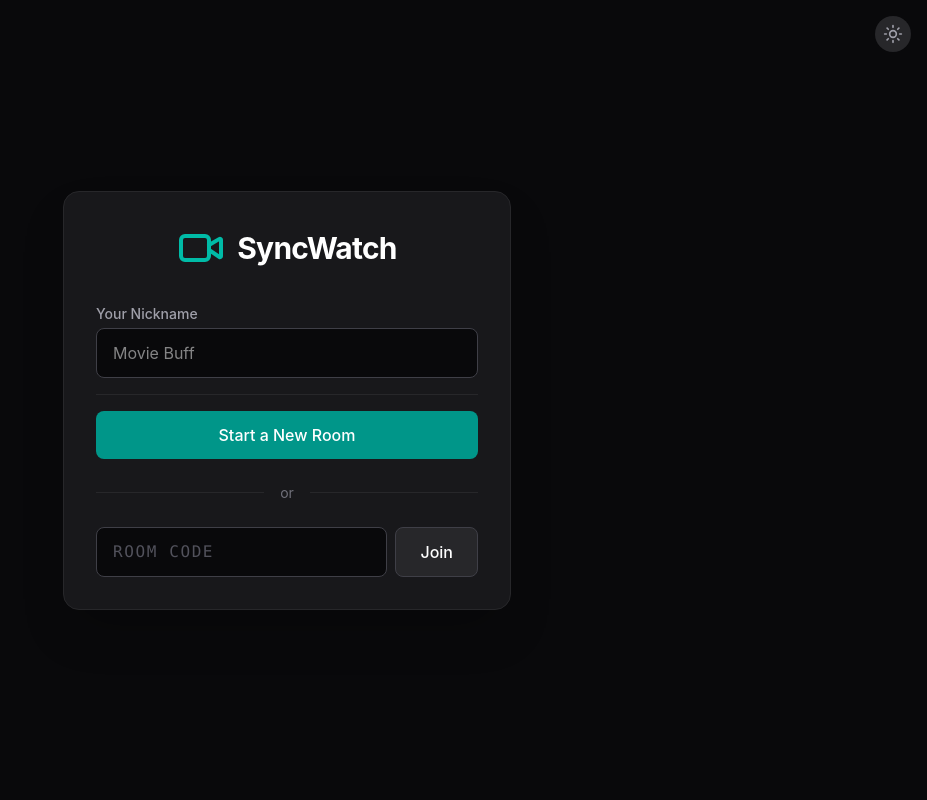
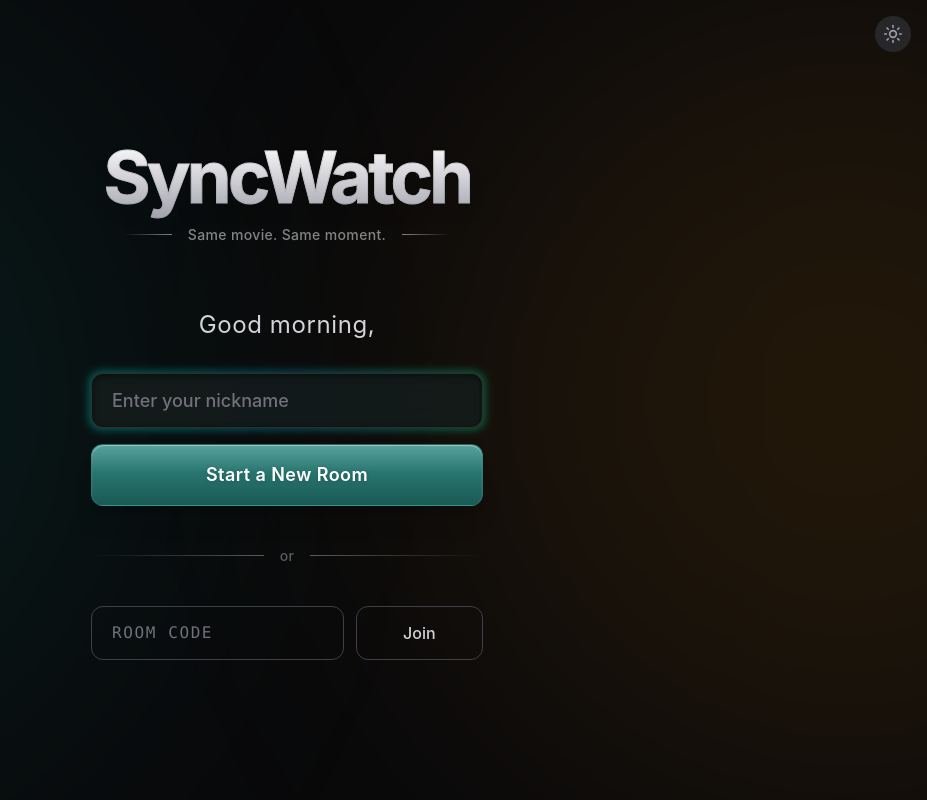
Before and after one commit to sampratigaurav/syncwatch, a React (Vite) app in the folder client/: page / in a window 1280 px wide. Shown: the whole page, without its empty margins (353-1280 px from the left). Built offline with nearby package versions, Linux system fonts and the light colour scheme.

Commit message:
Redesign home page for light and dark modes

```diff
--- a/client/src/pages/Home.tsx
+++ b/client/src/pages/Home.tsx
@@ -1,7 +1,6 @@
-import { useState } from 'react';
+import { useState, useEffect } from 'react';
 import { useNavigate, useParams } from 'react-router-dom';
 import { useRoomStore } from '../store/roomStore';
-import { Video } from 'lucide-react';
 import { SERVER_URL } from '../lib/config';
 
 export default function Home() {
@@ -14,6 +13,14 @@ export default function Home() {
   const [inputName, setInputName] = useState(nickname);
   const [error, setError] = useState('');
   const [isLoading, setIsLoading] = useState(false);
+  const [greeting, setGreeting] = useState('');
+
+  useEffect(() => {
+    const hour = new Date().getHours();
+    if (hour < 12) setGreeting('Good morning,');
+    else if (hour < 18) setGreeting('Good afternoon,');
+    else setGreeting('Good evening,');
+  }, []);
 
   const handleCreateRoom = async () => {
     if (!inputName.trim()) {
@@ -67,65 +74,96 @@ export default function Home() {
   };
 
   return (
-    <div className="flex flex-col items-center justify-center min-h-screen p-4">
-      <div className="w-full max-w-md p-8 rounded-2xl bg-zinc-900 border border-zinc-800 shadow-2xl">
-        <div className="flex items-center justify-center mb-8 text-teal-500">
-          <Video className="w-12 h-12 mr-3" />
-          <h1 className="text-3xl font-bold text-white tracking-tight">SyncWatch</h1>
+    <div className="relative flex flex-col items-center justify-center min-h-screen overflow-hidden selection:bg-teal-500/30">
+
+      {/* Dynamic Background Glows */}
+      <div className="absolute top-1/2 left-1/2 -translate-x-[120%] -translate-y-1/2 w-[500px] h-[500px] sm:w-[800px] sm:h-[800px] bg-teal-500/10 [.light_&]:bg-teal-400/20 rounded-full blur-[100px] sm:blur-[140px] pointer-events-none" />
+      <div className="absolute top-1/2 left-1/2 translate-x-[20%] -translate-y-1/2 w-[500px] h-[500px] sm:w-[800px] sm:h-[800px] bg-amber-500/10 [.light_&]:bg-amber-400/20 rounded-full blur-[100px] sm:blur-[140px] pointer-events-none" />
+
+      {/* Content Container */}
+      <div className="relative z-10 w-full max-w-[440px] flex flex-col items-center px-6">
+
+        {/* Logo Section */}
+        <div className="flex flex-col items-center mb-16 relative w-full">
+           <h1 className="text-6xl sm:text-7xl font-bold tracking-tighter text-transparent bg-clip-text bg-gradient-to-b from-white to-zinc-400 [.light_&]:from-zinc-800 [.light_&]:to-zinc-500 pb-2 text-center drop-shadow-xl" style={{ WebkitTextStroke: '1px rgba(128,128,128,0.2)' }}>
+             SyncWatch
+           </h1>
+           <div className="flex items-center gap-4 w-full justify-center opacity-60 mt-1 text-zinc-300 [.light_&]:text-zinc-600">
+             <div className="h-[1px] w-12 bg-gradient-to-r from-transparent to-current"></div>
+             <p className="text-sm font-medium tracking-wide">Same movie. Same moment.</p>
+             <div className="h-[1px] w-12 bg-gradient-to-l from-transparent to-current"></div>
+           </div>
         </div>
 
-        <div className="space-y-4">
-          <div>
-            <label className="block text-sm font-medium text-zinc-400 mb-1">Your Nickname</label>
+        <div className="w-full flex flex-col items-center space-y-8">
+
+           {/* Greeting */}
+           <h2 className="text-2xl font-normal text-zinc-300 [.light_&]:text-zinc-600 tracking-wide text-center">
+             {greeting}
+           </h2>
+
+           {/* Create Room Section */}
+           <div className="w-full space-y-4">
+             <div className="relative group w-full">
+               {/* Glowing border effect */}
+               <div className="absolute -inset-[2px] bg-gradient-to-r from-teal-400/50 via-cyan-400/40 to-emerald-400/50 rounded-xl blur-[4px] opacity-80 group-hover:opacity-100 transition duration-500"></div>
+               {/* The Input */}
                <input
                  type="text"
                  value={inputName}
                  onChange={e => setInputName(e.target.value)}
-              className="w-full bg-zinc-950 border border-zinc-700 rounded-lg px-4 py-3 text-white focus:outline-none focus:ring-2 focus:ring-teal-500 focus:border-transparent transition-all"
-              placeholder="Movie Buff"
+                 className="relative w-full bg-[#151515]/90 [.light_&]:bg-[#fcfbf9]/90 backdrop-blur-xl border border-white/10 [.light_&]:border-white/60 rounded-xl px-5 py-4 text-white [.light_&]:text-zinc-900 focus:outline-none placeholder-zinc-500 transition-all font-medium text-lg leading-none shadow-[inset_0_2px_6px_rgba(0,0,0,0.5)] [.light_&]:shadow-[inset_0_2px_4px_rgba(0,0,0,0.05)]"
+                 placeholder="Enter your nickname"
                  maxLength={20}
                />
              </div>
 
-          <div className="pt-4 border-t border-zinc-800">
              <button
                onClick={handleCreateRoom}
                disabled={isLoading}
-              className="w-full bg-teal-600 hover:bg-teal-500 text-white font-medium rounded-lg px-4 py-3 transition-colors disabled:opacity-50"
+               className="relative w-full overflow-hidden rounded-xl font-medium px-5 py-4 transition-all disabled:opacity-50 active:scale-[0.98] shadow-xl group bg-gradient-to-b from-[#358d86] to-[#1a5a54] [.light_&]:from-[#40A89F] [.light_&]:to-[#277D76] border border-[#42b5ab]/20 [.light_&]:border-[#48BDB3]/30"
              >
-              Start a New Room
+               {/* Button shine reflection */}
+               <div className="absolute top-0 left-0 right-0 h-[48%] bg-gradient-to-b from-white/30 to-transparent opacity-60"></div>
+               {/* Inner glow */}
+               <div className="absolute inset-0 rounded-xl shadow-[inset_0_1px_1px_rgba(255,255,255,0.4)] pointer-events-none"></div>
+               <span className="relative drop-shadow-sm text-lg text-[#fff] font-semibold tracking-wide block text-center">Start a New Room</span>
              </button>
            </div>
 
-          <div className="relative flex items-center py-2">
-            <div className="flex-grow border-t border-zinc-800"></div>
-            <span className="flex-shrink-0 mx-4 text-zinc-500 text-sm">or</span>
-            <div className="flex-grow border-t border-zinc-800"></div>
+           {/* OR Divider */}
+           <div className="relative flex items-center w-full py-2 opacity-40 [.light_&]:opacity-50 text-zinc-300 [.light_&]:text-zinc-600">
+             <div className="flex-grow h-[1px] bg-gradient-to-r from-transparent to-current"></div>
+             <span className="flex-shrink-0 mx-4 text-sm font-medium tracking-wide">or</span>
+             <div className="flex-grow h-[1px] bg-gradient-to-l from-transparent to-current"></div>
            </div>
 
-          <div className="flex space-x-2">
+           {/* Join Room Section */}
+           <div className="flex w-full gap-3">
              <input
                type="text"
                value={inputRoomId}
                onChange={e => setInputRoomId(e.target.value.toUpperCase())}
-              className="flex-grow bg-zinc-950 border border-zinc-700 rounded-lg px-4 py-3 text-white focus:outline-none focus:ring-2 focus:ring-zinc-600 placeholder-zinc-600 font-mono tracking-widest uppercase"
+               className="flex-grow w-2/3 bg-transparent border border-zinc-700 [.light_&]:border-zinc-300 rounded-xl px-5 py-3.5 text-white [.light_&]:text-zinc-900 focus:outline-none focus:border-zinc-500 [.light_&]:focus:border-zinc-400 placeholder-zinc-500 font-mono tracking-widest uppercase transition-colors"
                placeholder="ROOM CODE"
                maxLength={6}
              />
              <button
                onClick={handleJoinRoom}
                disabled={isLoading}
-              className="bg-zinc-800 hover:bg-zinc-700 text-white font-medium rounded-lg px-6 py-3 transition-colors disabled:opacity-50 border border-zinc-700"
+               className="w-1/3 bg-transparent border border-zinc-700 [.light_&]:border-zinc-300 hover:border-zinc-500 [.light_&]:hover:border-zinc-400 text-zinc-300 [.light_&]:text-zinc-800 rounded-xl px-6 py-3.5 font-medium transition-colors active:scale-[0.98] disabled:opacity-50 text-center"
              >
                Join
              </button>
            </div>
 
+           {/* Error Display */}
            {error && (
-            <div className="text-red-400 text-sm mt-4 text-center bg-red-950/30 py-2 rounded border border-red-900/50">
+             <div className="w-full text-red-400 [.light_&]:text-red-600 text-sm mt-4 text-center bg-red-500/20 [.light_&]:bg-red-500/10 py-3 rounded-lg border border-red-500/20 font-medium tracking-wide">
                {error}
              </div>
            )}
+
         </div>
       </div>
     </div>
```
Lines whose indentation alone changed are shown as unchanged.
